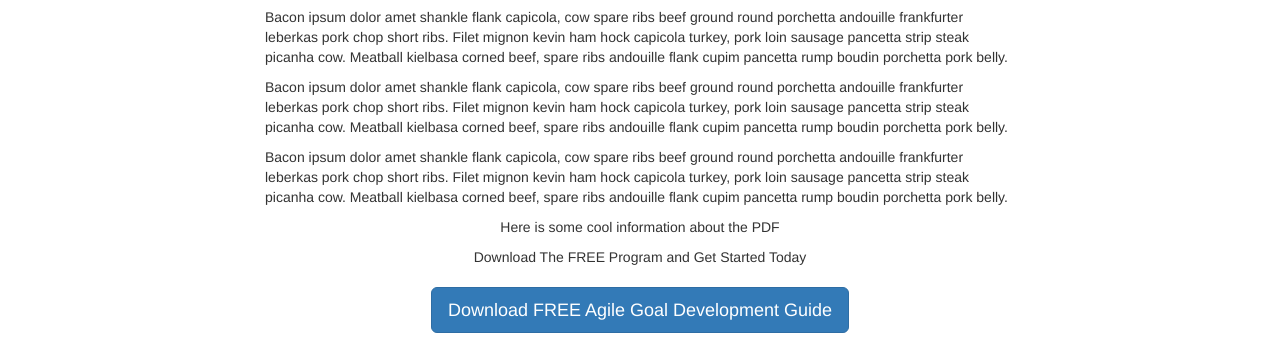
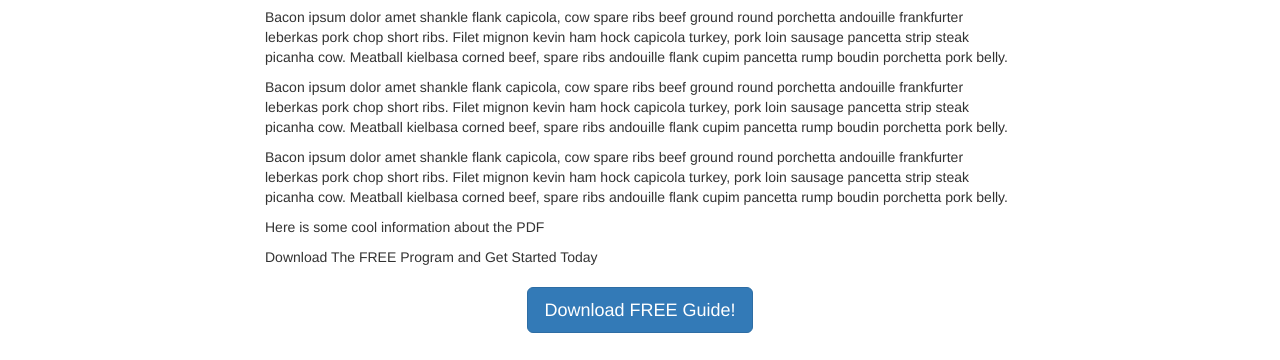
Before and after one commit to chrismcclure/agilewebsite, a plain HTML site: page index.html in a window 1280 px wide. Shown: the part 286-646 px from the top of the page. Drawn offline with nearby package versions, Linux system fonts and the light colour scheme.

Commit message:
Change PDF and remove google form

```diff
--- a/index.html
+++ b/index.html
@@ -81,12 +81,12 @@
             </div>
 
             <div class="row" id="download">
-                <div class="col-lg-8 col-sm-12 col-lg-offset-2 center">
+                <div class="col-lg-8 col-sm-12 col-lg-offset-2">
                    <p>Here is some cool information about the PDF</p>
                     <span class="download">Download The FREE Program and Get Started Today</span>
-                    <p>
-                    <a href="downloads/TheFREEPDFoutline.pdf" download="Free Guide">
-                    <button class="btn btn-lg btn-primary download" value="Download">Download FREE Agile Goal Development Guide </button>
+                    <p class="center">
+                    <a href="downloads/AgileGoalDevelopmentExplained.pdf" download="Free Guide">
+                    <button class="btn btn-lg btn-primary download" value="Download">Download FREE Guide! </button>
                         </a>
                     </p>
                 </div>
@@ -116,7 +116,6 @@
             <div class="row">
                 <div class="col-lg-8 col-sm-12 col-lg-offset-2">
               <p>This is where the form should go</p>
-                   <iframe src="https://docs.google.com/forms/d/19Ojxv48Af2dIuStw_9FwzqniqHNUDGgicIhX3Kw9tZ4/viewform?embedded=true" width="760" height="1500" frameborder="0" marginheight="0" marginwidth="0">Loading...</iframe>
                     <span class="after-contact-form">Text after form if I need it</span>
                 </div>
             </div>
```
Also changed, not shown: 2 other files.
